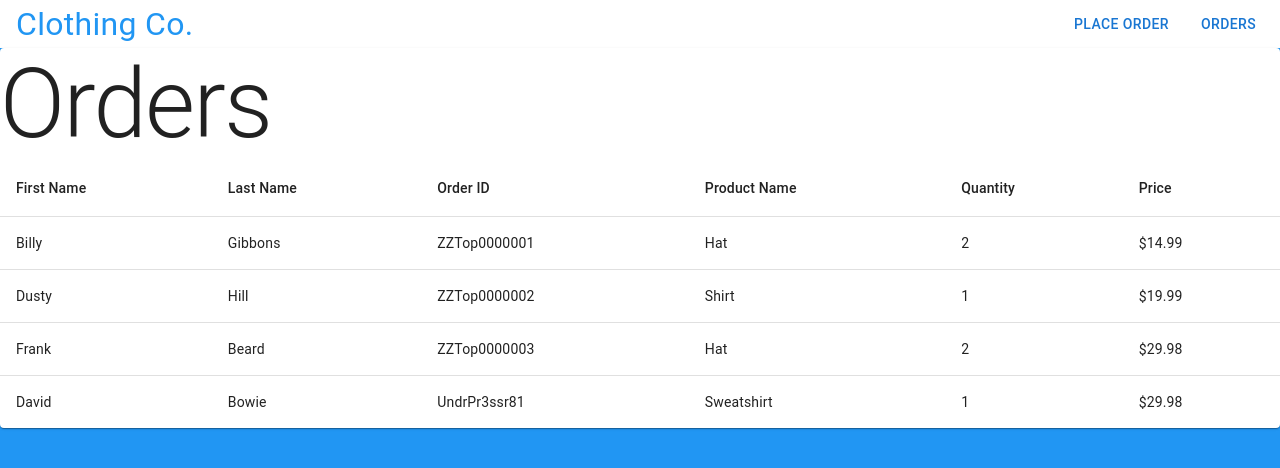
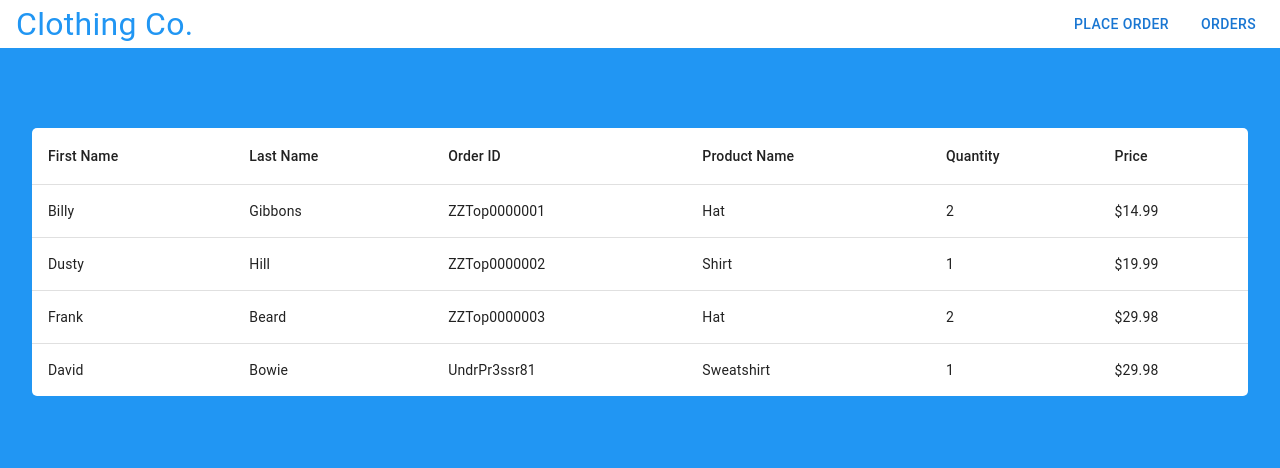
Before and after one commit to ploymahloy/orderform-materialui, a React (Create React App) app: page /orders in a window 1280 px wide. Shown: the top 468 px of the page. Built offline with nearby package versions, Linux system fonts and the light colour scheme; the HTML template or start-up script is replaced by a standard one.

Commit message:
cleaned up Orders page appearance

```diff
--- a/src/Orders.jsx
+++ b/src/Orders.jsx
@@ -1,19 +1,16 @@
 import React from 'react';
 import {
-	Paper,
+  Box,
 	Table,
 	TableBody,
 	TableCell,
-	TableContainer,
 	TableHead,
-	TableRow,
-	Typography,
+  TableRow
 } from '@mui/material';
 
 export default function Orders({ orders }) {
 	return (
-		<TableContainer component={Paper}>
-			<Typography variant="h1">Orders</Typography>
+		<Box sx={{ margin: '5rem 2rem', borderRadius: '5px', backgroundColor: 'white' }}>
 			<Table sx={{ minWidth: 600 }} aria-label="simple table">
 				<TableHead>
 					<TableRow>
@@ -41,6 +38,6 @@ export default function Orders({ orders }) {
 					))}
 				</TableBody>
 			</Table>
-		</TableContainer>
+		</Box>
 	);
 }
```
